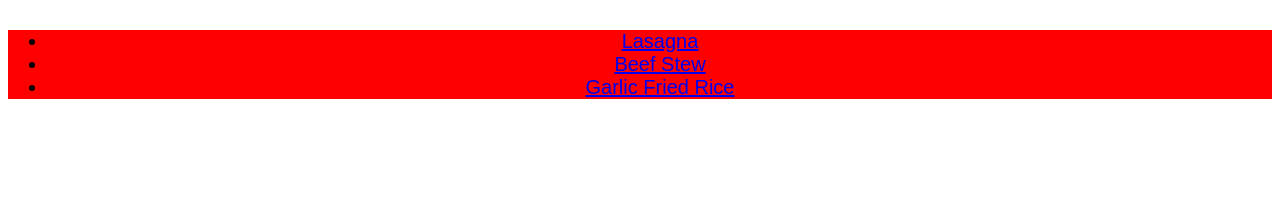
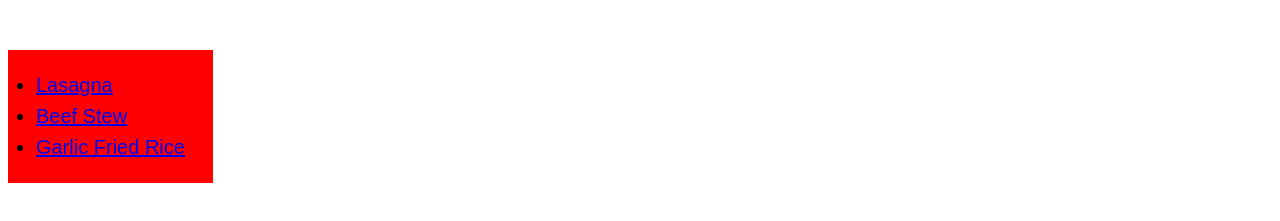
Before and after one commit to xubufubu/odin-recipes, a plain HTML site: page index.html in a window 1280 px wide. Shown: the part 95-316 px from the top of the page. Drawn offline with Linux system fonts and the light colour scheme.

Commit message:
Make specific recipe card compact and readable

```diff
--- a/styles.css
+++ b/styles.css
@@ -15,3 +15,14 @@ ul {
     font-size: 20px;
     text-align: center;
 }
+
+.menu-card {
+    text-align: left;
+    padding: 16px;
+    border: 16px;
+    display: inline-block;
+}
+
+li {
+    margin: 8px 12px;
+}
```
